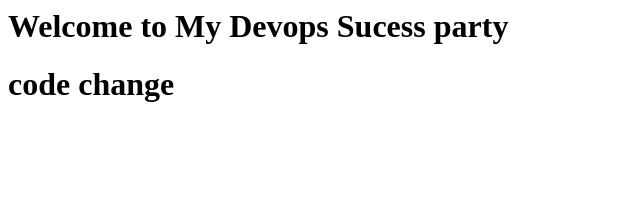
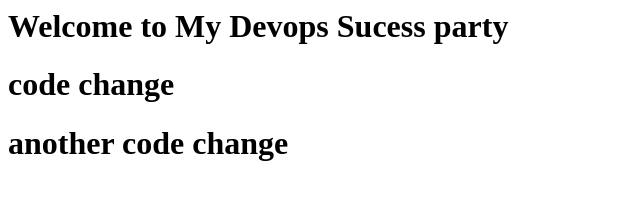
Before and after one commit to sourabhpj/fresh-devops-21-june, a plain HTML site: page index.html in a window 1280 px wide. Shown: the whole page, without its empty margins (0-640 px from the left). Drawn offline with Linux system fonts and the light colour scheme.

Commit message:
my second commit

```diff
--- a/index.html
+++ b/index.html
@@ -2,5 +2,6 @@
     <body>
         <h1>Welcome to My Devops Sucess party</h1>
         <h1>code change</h1>
+        <h1>another code change </h1>
     </body>
 </html>
```
